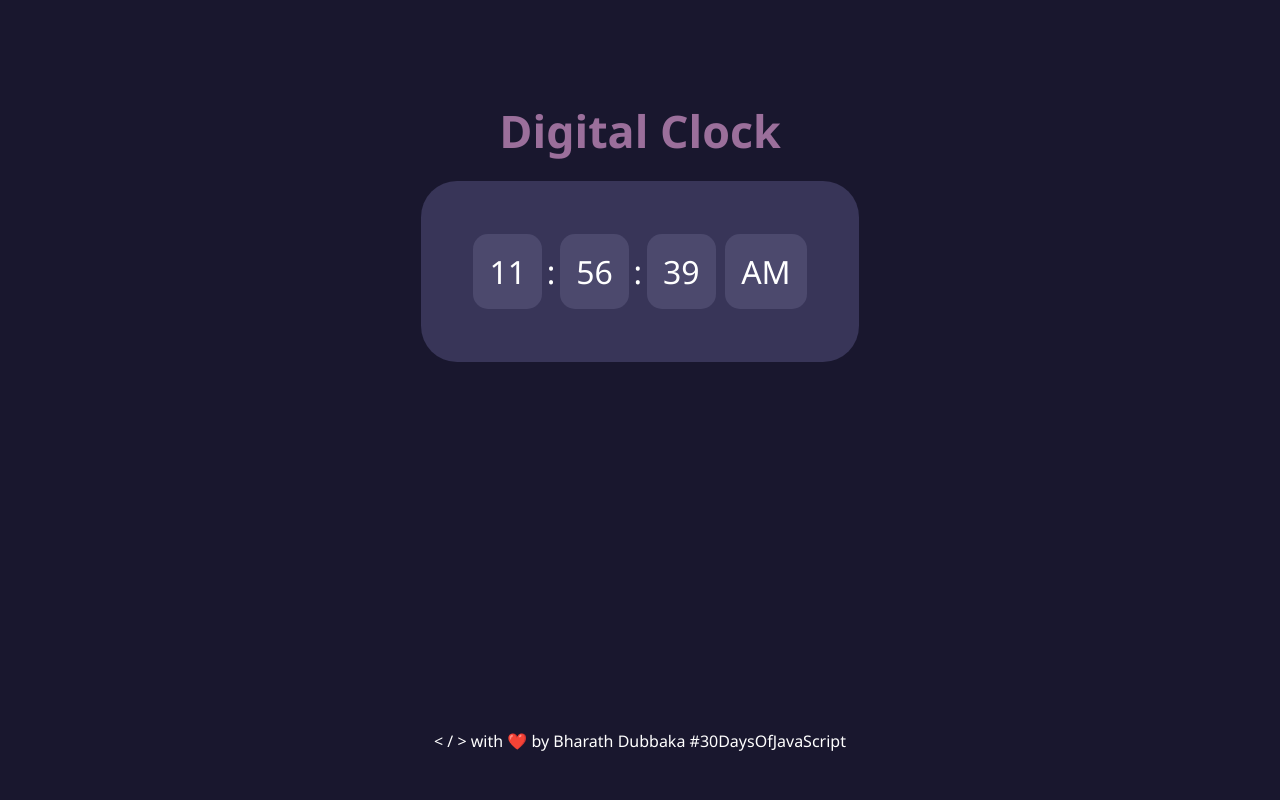
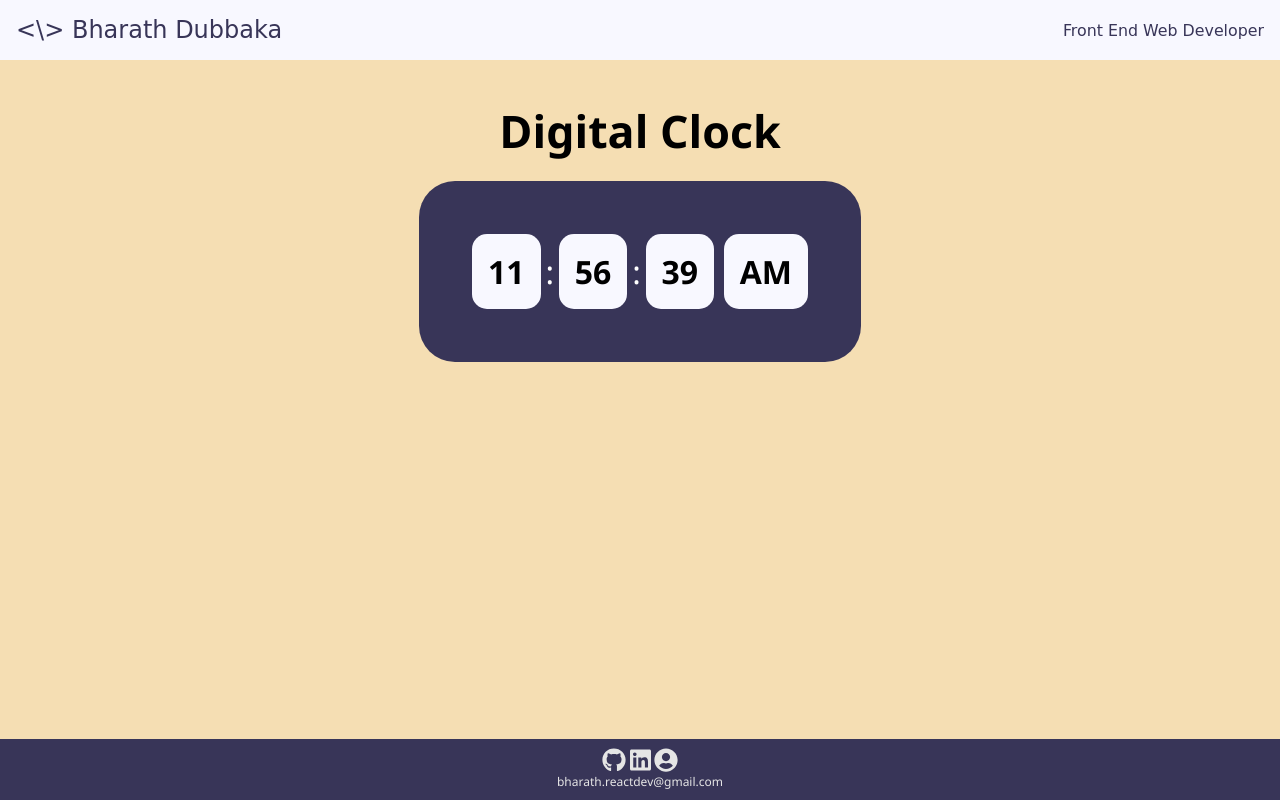
Before and after one commit to Bharath-Dubbaka/30days30projectsJS, a browser extension: page 05-DigitalClockJS/index.html in a window 1280 px wide. Drawn offline with Linux system fonts and the light colour scheme.

Commit message:
added css vars and header/footer

```diff
--- a/05-DigitalClockJS/index.html
+++ b/05-DigitalClockJS/index.html
@@ -5,30 +5,51 @@
     <meta name="viewport" content="width=device-width, initial-scale=1.0">
     <title>Digital Clock</title>
     <link rel="stylesheet" href="style.css">
+    <script defer src="https://use.fontawesome.com/releases/v5.0.6/js/all.js"></script>
+    <link href='https://fonts.googleapis.com/css?family=Comfortaa' rel='stylesheet'>
 </head>
 <body>
+    <header>
+        <div class="header">
+            <div class="titles">
+                <div class="title">
+                    <\> Bharath Dubbaka
+                </div>
+                <div class="subtitle">Front End Web Developer</div>
+            </div>
+        </div>
+    </header>
     <div class="container">
        <div class="insideBox">
         <div class="heading">Digital Clock</div>
         <div class="content">
                     <!-- <span class="timeInputs timeInputAMPM">
-
                     </span> -->
             <div class="timeInputs timeInputHrs">00</div>
             <span class="timeInputsSpan">:</span>
             <div class="timeInputs timeInputMins" value="0" max="59" min="1">00</div>
             <span class="timeInputsSpan">:</span>
             <div class="timeInputs timeInputSecs" value="0" max="59" min="1">00</div>
-                    <span class="timeInputs timeInputAMPM">
-
+            <span class="timeInputs timeInputAMPM"></span>
+        </div>
+       </div>
+    </div>
+    <footer class="footer">
+        <span class="social">
+            <a href="https://github.com/Bharath-Dubbaka" title="Source code at GitHub" target="_blank"><i class="fab fa-github fa-2x"></i></a>
+        </span>
+        <span class="social">
+            <a href="https://www.linkedin.com/in/bharath-kumar-4bb399208/" title="Professional perfil at LinkedIn" target="_blank"><i class="fab fa-linkedin fa-2x"></i></a>
+        </span>
+        <span class="social">
+            <a href="https://bharath-dubbaka-portfolio.netlify.app/" title="Portfolio" target="_blank"><i class="fas fa-user-circle fa-2x"></i></a>
+        </span>
+        <div class="credits">
+            <span class="credit">
+            <a href="mailto:bharath.reactdev@gmail.com">bharath.reactdev@gmail.com</a>
             </span>
         </div>
-        </div>
-        <footer>
-            <p>< / > with ❤️ by Bharath Dubbaka
-#30DaysOfJavaScript</p>
     </footer>
-    </div>
     <script type="module" src="app.js"></script>
 </body>
 </html>
--- a/05-DigitalClockJS/style.css
+++ b/05-DigitalClockJS/style.css
@@ -4,13 +4,55 @@
     font-family:'Segoe UI', Tahoma, Geneva, Verdana, sans-serif;
     box-sizing: border-box;
 }
+:root {
+    --main-bg-color: wheat;
+    --main-heading-color: ghostwhite;
+    --secondary-contrast: #383558
+}
+body{
+    min-height: 100vh;
+    background-color: var(--main-bg-color);
+    display: flex;
+    flex-direction: column;
+}
+.header {
+    background-color:var(--main-heading-color);
+    color: var(--secondary-contrast);
+}
+.titles{
+    display: flex;
+    width: 100%;
+    /* padding: 0.5rem; */
+}
+.title{
+    font-size: 1.5rem;
+    display: flex;
+    /* justify-content: end; */
+    margin:1rem ;
+    width: 40%;
+    font-family: 'Permanent Marker', cursive;
+
+
+}
+.subtitle{
+    font-size: 0.99rem;
+    display: flex;
+    /* text-align: center; */
+    justify-content: end;
+    align-items:center;
+    margin:1rem ;
+    /* padding:0.5rem; */
+    width: 60%;
+    font-family: 'Permanent Marker', cursive;
+
+}
 .container{
-    background-color: #19172e;
+    background-color: var(--main-bg-color);
     display: flex;
     flex-direction: column;
     align-items: center;
     justify-content: center;
-    min-height: 100vh;
+    /* min-height: 100vh; */
     color: white;
     padding: 0 3rem 0 3rem;
 
@@ -27,7 +69,7 @@
     margin-top: 20px;
     font-size: 2.8rem;
     font-weight: bolder;
-    color: #9B6F9B;
+    color: black;
 
 }
 .content{
@@ -48,15 +90,32 @@
 .timeInputs{
     margin: 0.3rem;
     padding: 1rem;
-    background-color:  #4c496d;
+    background-color: var(--main-heading-color);
     border-radius: 15px;
+    color:black;
+    font-weight: 900;
 }
 
-footer{
-    position: fixed;
-    left: 0;
-    bottom: 3rem;
+.footer {
+    padding: 10px;
+    padding: 0.6rem;
+    background-color:var(--secondary-contrast);
+    color: #CCC;
+    font-size: .75em;
+    text-align: center;
     width: 100%;
-    color: white;
-    text-align: center;
-}
+    margin-top: auto;
+    font-family: 'Permanent Marker', cursive;
+  }
+
+  footer a {
+    padding-bottom: 1px;
+    border: 0;
+    color: #e5e5e5;
+    text-decoration: none;
+  }
+
+  footer a:active, footer a:focus, footer a:hover {
+    color: #fff;
+    text-decoration: underline;
+  }
--- a/10-TicTacToeJS/style.css
+++ b/10-TicTacToeJS/style.css
@@ -2,18 +2,22 @@
     margin: 0;
     padding: 0;
     box-sizing: border-box;
-    font-family:Verdana, Geneva, Tahoma, sans-serif;
+    /* font-family:Verdana, Geneva, Tahoma, sans-serif; */
 
+}
+:root {
+    --main-bg-color: darkorange;
+    --main-heading-color: whitesmoke;
 }
 body{
     min-height: 100vh;
-    background-color: darkorange;
+    background-color: var(--main-bg-color);
     display: flex;
     flex-direction: column;
 }
 /* header */
 .header {
-    background-color: rgb(237, 237, 237);
+    background-color:var(--main-heading-color);
 
 }
 .titles{
@@ -114,7 +118,7 @@ body{
 }
 
 .box{
-    background-color: white;
+    background-color: var(--main-heading-color);
     width: 100%;
     height: 5rem;
 
@@ -149,7 +153,7 @@ body{
     display: flex;
     align-items: center;
     justify-content: center;
-    background-color: white;
+    background-color: var(--main-heading-color);
     font-size: 1rem;
     font-family: 'Permanent Marker', cursive;
 
@@ -164,7 +168,7 @@ body{
     border-radius: 15px;
     display: flex;
     align-items: center;
-    background-color: white;
+    background-color: var(--main-heading-color);
     font-size: 1rem;
 
 }
@@ -184,7 +188,7 @@ body{
     display: flex;
     align-items: center;
     justify-content: center;
-    background-color: white;
+    background-color: var(--main-heading-color);
     font-size: 1rem;
     font-family: 'Permanent Marker', cursive;
 
@@ -197,7 +201,7 @@ body{
 .footer {
     padding: 10px;
     padding: 0.6rem;
-    background: #404040;
+    background: black;
     color: #CCC;
     font-size: .75em;
     text-align: center;
```
Also changed, not shown: 10-TicTacToeJS/index.html (+1 -1 lines). Lines whose indentation alone changed are shown as unchanged.
